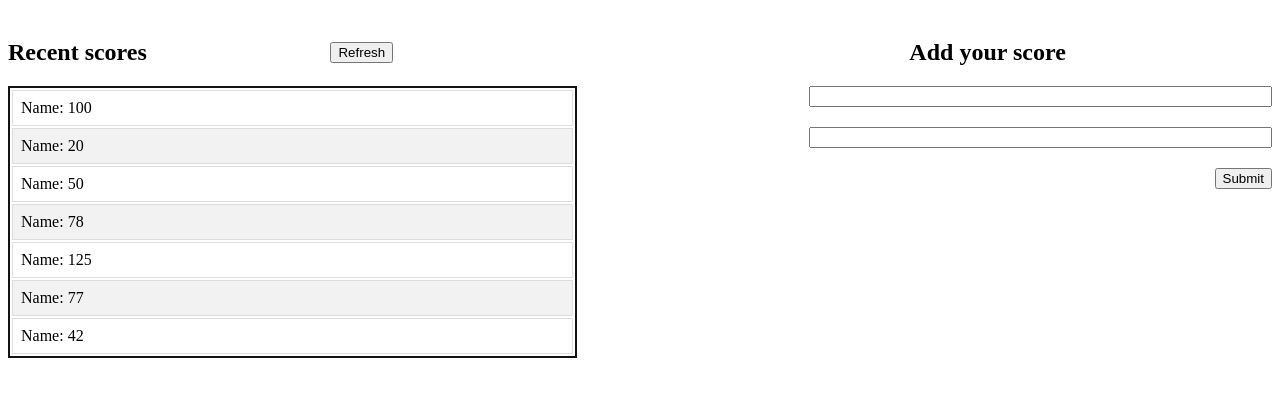
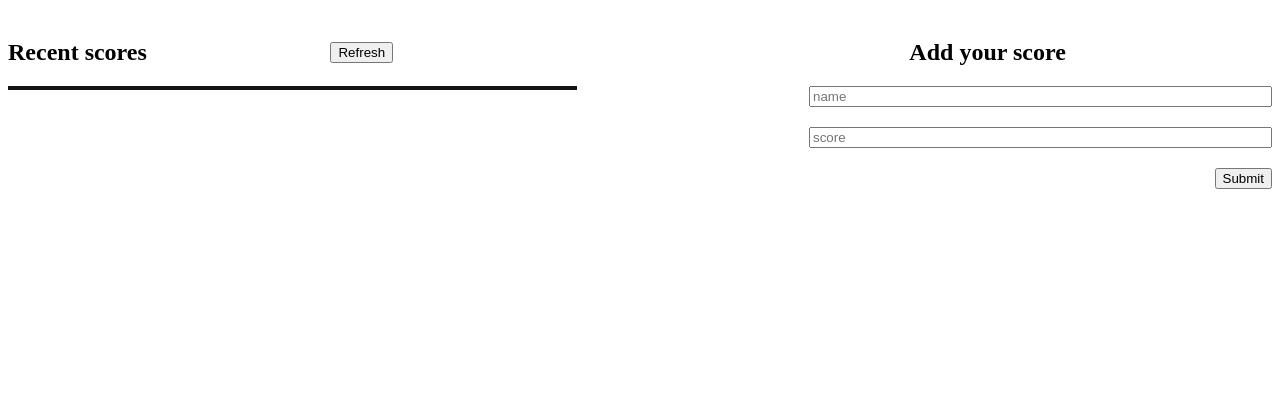
Before and after one commit to MaganaAsiati/leaderboard, a website built with webpack: page src/index.html in a window 1280 px wide. Shown: the part 61-458 px from the top of the page. Built offline with nearby package versions, Linux system fonts and the light colour scheme.

Commit message:
create the form and a empty table for the element

```diff
--- a/src/index.html
+++ b/src/index.html
@@ -18,40 +18,24 @@
         <div class="ctn-left">
             <div class="ctn-refresh">
                 <h2>Recent scores</h2>
-                <button class="refresh">Refresh</button>
+                <button id="refresh" class="refresh">Refresh</button>
             </div>
-            <table class="table-score">
-                <tr>
+            <table id="table" class="table-score">
+                <!-- <tr>
                     <td>Name: 100</td>
-                </tr>
-                <tr>
-                    <td>Name: 20</td>
-                </tr>
-                <tr>
-                    <td>Name: 50</td>
-                </tr>
-                <tr>
-                    <td>Name: 78</td>
-                </tr>
-                <tr>
-                    <td>Name: 125</td>
-                </tr>
-                <tr>
-                    <td>Name: 77</td>
-                </tr>
-                <tr>
-                    <td>Name: 42</td>
-                </tr>
+                </tr> -->
+
             </table>
         </div>
 
         <div class="ctn-right">
             <h2 class="add-score">Add your score</h2>
-            <div class="form">
-                <input class="input-text" type="text">
-                <input class="input-text" type="number">
-                <input class="input-button" type="submit">
-            </div>
+            <form class="form" method="post"
+                action="https://us-central1-js-capstone-backend.cloudfunctions.net/api/games/CHyVgSSlCdeVKzppH4U1/scores/">
+                <input id="name" class="input-text" type="text" name="user" required placeholder="name">
+                <input id="score" class="input-text" type="number" name="score" required placeholder="score">
+                <input id="submit" class="input-button" type="submit" name="sunmit">
+            </form>
         </div>
     </div>
 
```
